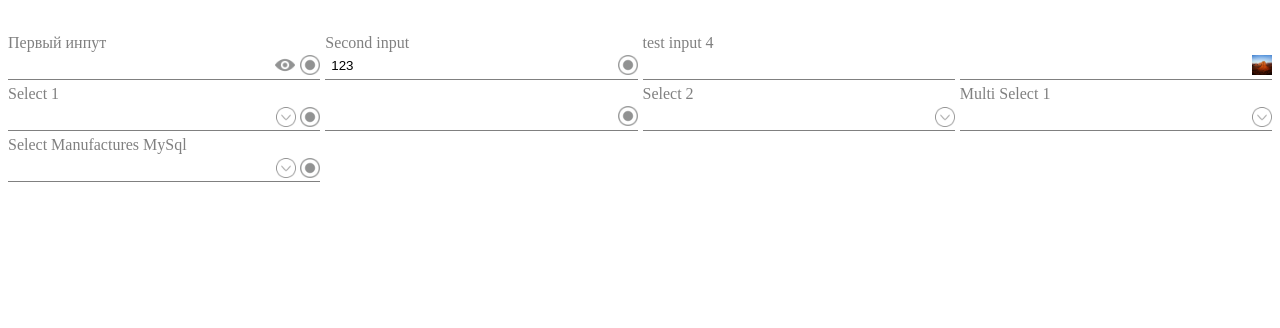
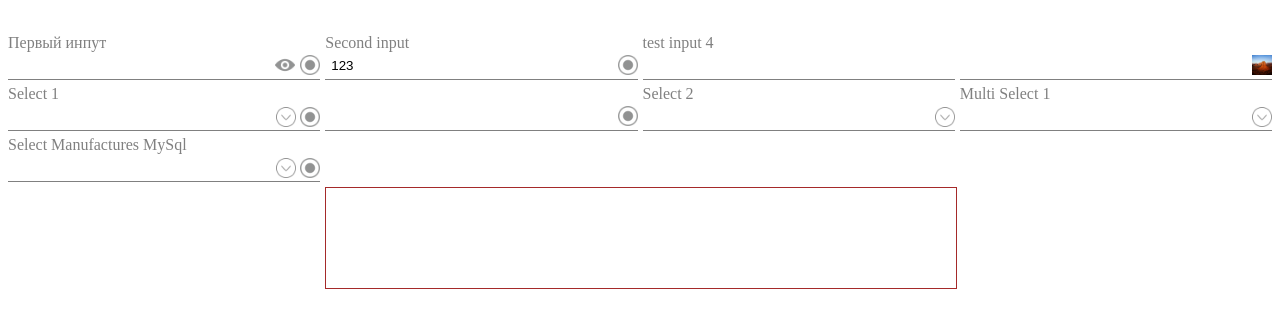
Before and after one commit to Kudalex/Jquery-plugin, a plain HTML site: page index.html in a window 1280 px wide. Shown: the part 100-428 px from the top of the page. Drawn offline with Linux system fonts and the light colour scheme.

Commit message:
add div ListContainer

```diff
--- a/css/style.css
+++ b/css/style.css
@@ -48,3 +48,12 @@
   grid-column: 1;
   grid-row: 3;
 }
+
+.testListContainer{
+  grid-column-start: 2;
+  grid-column-end: 4;
+  grid-row: 4;
+  border: 1px solid brown;
+  height: 100px;
+  width: 100%;
+}
--- a/index.html
+++ b/index.html
@@ -36,6 +36,7 @@
 		<div class = 'testSelectList2'></div>
 		<div class = 'testSelectList3'></div>
 		<div class = 'testMultiSelectList1'></div>
+		<div class = 'testListContainer'></div>
 	</div>
 </body>
 </html>
```
